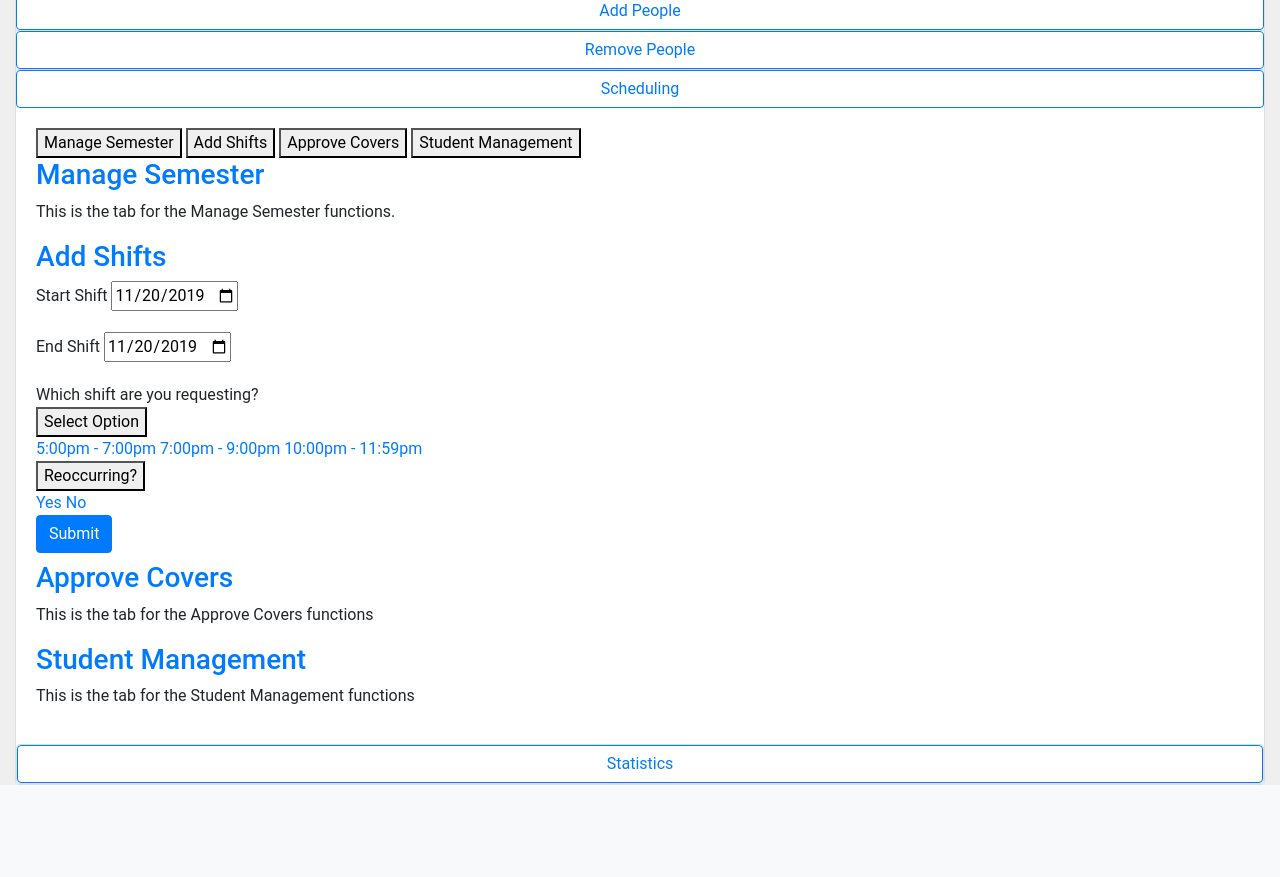
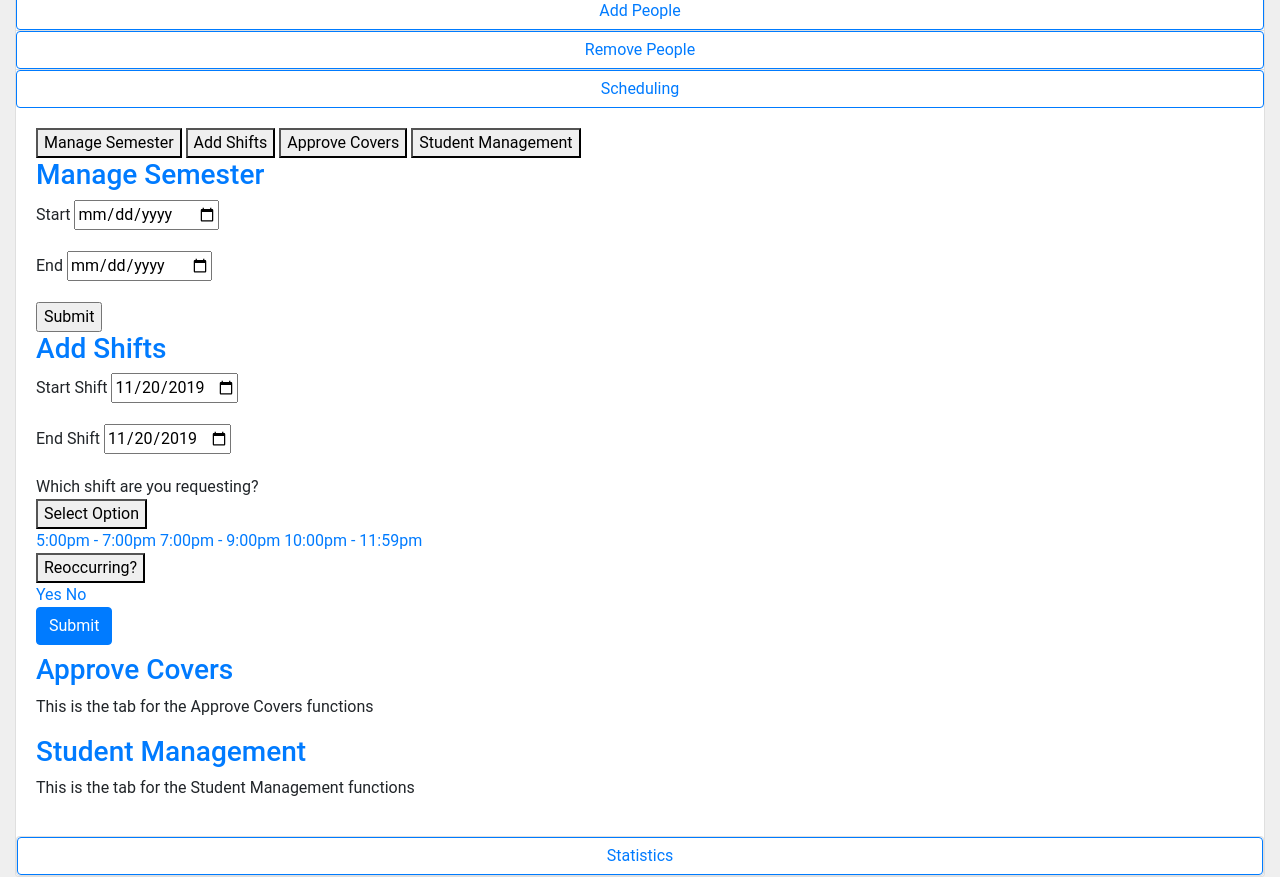
Before and after one commit to hinescd/cs347project, a PHP site: page /manager.php in a window 1280 px wide, after a click on "Scheduling". Shown: the part 176-1053 px from the top of the page. Before the commit the page ends 961 px from the top, so only its background shows below. Run offline with PHP 8.4, Linux system fonts and the light colour scheme; the visitor is signed in with stand-in values (Sample User, id 1).

Commit message:
Semester creation

```diff
--- a/html/manager.php
+++ b/html/manager.php
@@ -161,7 +161,17 @@ if(!isset($_SESSION['role']) || $_SESSION['role'] != 'MANAGER') {
                   <!-- Tab content -->
                 <div id="Semester" class="tabcontent">
                   <h3>Manage Semester</h3>
-                  <p> This is the tab for the Manage Semester functions.</p>
+                  <form action="../php/add_semester.php" method="get">
+                    <div class="form-group">
+                      <label for="sem_start">Start</label>
+                      <input name="start" id="sem_start" type="date">
+                    </div>
+                    <div class="form-group">
+                      <label for="sem_end">End</label>
+                      <input name="end" id="sem_end" type="date">
+                    </div>
+                    <input type="submit" value="Submit">
+                  </form>
                 </div>
                 <div id="Shift" class="tabcontent">
                   <h3>Add Shifts</h3>
```
Also changed, not shown: php/add_semester.php (added, +23 -0 lines).
